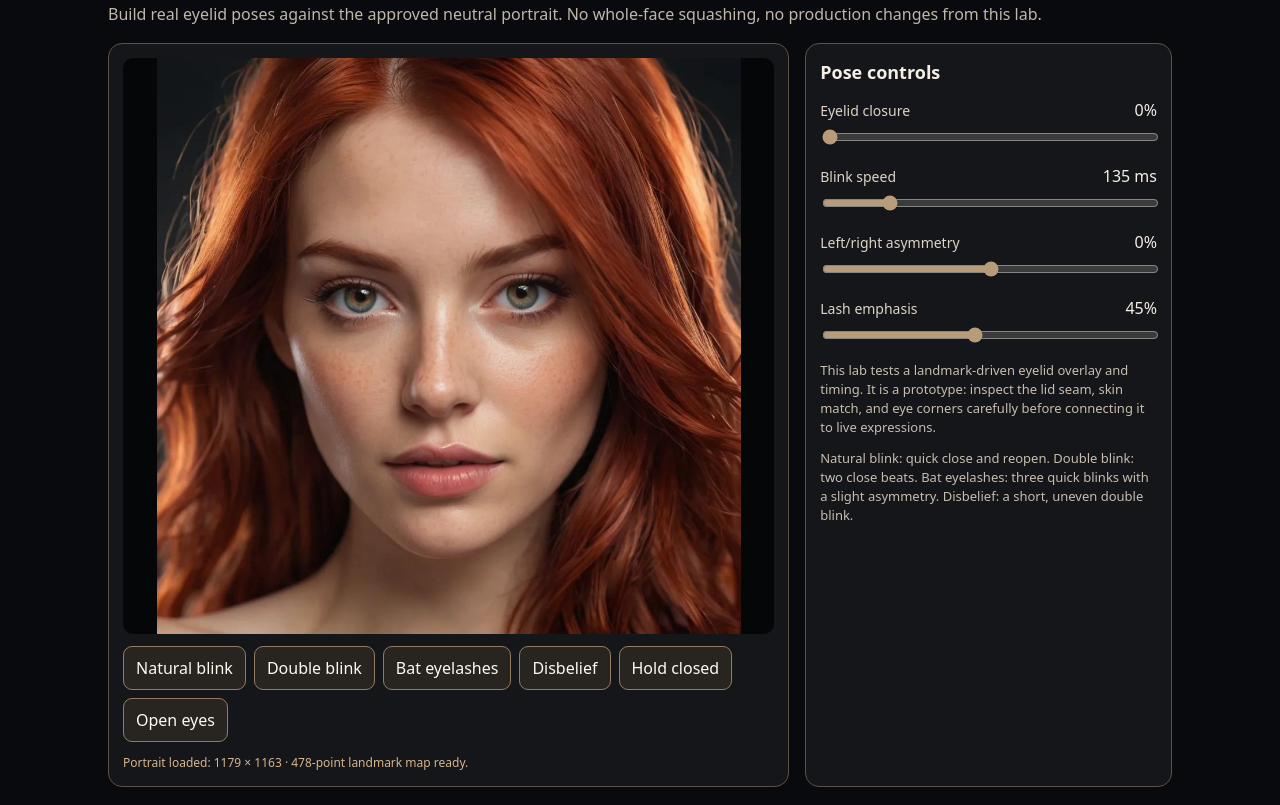
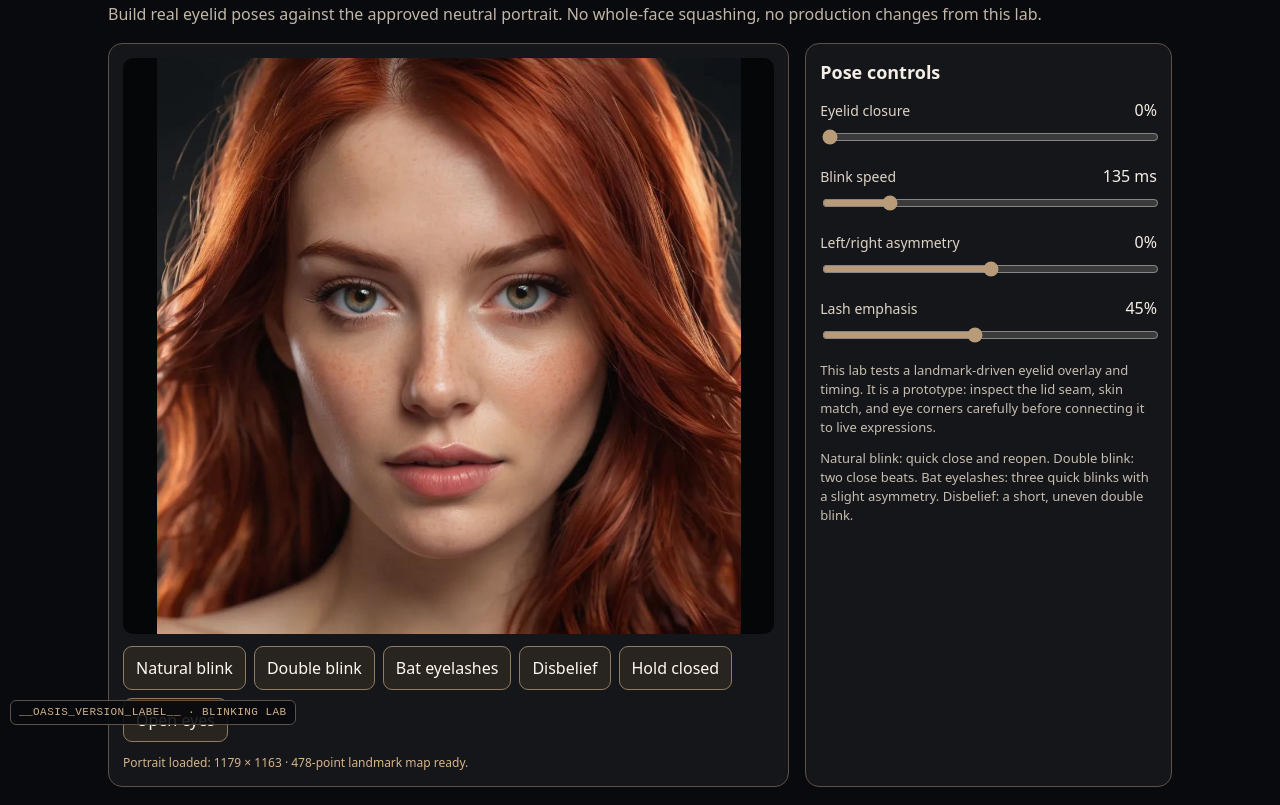
Before and after one commit to emptychair1/hallorans-oasis, a website built with Vite: page blinking-lab.html in a window 1280 px wide. Shown: the part 67-872 px from the top of the page. Built offline with nearby package versions, Linux system fonts and the light colour scheme.

Commit message:
Add visible automatic build version to Blinking Lab

```diff
--- a/blinking-lab.html
+++ b/blinking-lab.html
@@ -2,6 +2,10 @@
 <html lang="en"><head><meta charset="UTF-8"><meta name="viewport" content="width=device-width,initial-scale=1,viewport-fit=cover"><title>Piper Blinking Lab</title>
 <style>
 :root{color-scheme:dark;font-family:system-ui,sans-serif;background:#090a0d;color:#f4eee6}*{box-sizing:border-box}body{margin:0;padding:18px;max-width:1100px;margin-inline:auto}.top{display:flex;align-items:center;justify-content:space-between;gap:12px;flex-wrap:wrap}h1{font-size:clamp(22px,4vw,34px);margin:0}.sub{color:#c1b6a8;margin:6px 0 18px}.layout{display:grid;grid-template-columns:minmax(0,1.3fr) minmax(260px,.7fr);gap:16px}.panel{background:#151619;border:1px solid #5e5145;border-radius:14px;padding:14px}.stage{display:grid;place-items:center;min-height:420px;background:#050607;border-radius:10px;overflow:hidden}canvas{display:block;width:100%;height:auto;max-height:72vh;object-fit:contain}button{background:#282521;color:#fff8ef;border:1px solid #927b60;border-radius:9px;padding:10px 12px;font:inherit;cursor:pointer}button:active{transform:translateY(1px)}.buttons{display:flex;flex-wrap:wrap;gap:8px;margin:12px 0}.row{display:flex;align-items:center;justify-content:space-between;gap:10px;margin:15px 0 6px}label{font-size:14px;color:#ded3c6}input[type=range]{width:100%;accent-color:#b89b78}.note{font-size:13px;line-height:1.45;color:#c7bdb1}.status{font-size:12px;color:#d5b58c;min-height:18px;margin-top:10px}@media(max-width:760px){body{padding:12px}.layout{grid-template-columns:1fr}.stage{min-height:300px}}
-</style></head><body><header class="top"><h1>BLINKING LAB</h1><span style="color:#d0b18a;font-size:12px">HALLORAN'S OASIS · EXPERIMENTAL</span></header><p class="sub">Build real eyelid poses against the approved neutral portrait. No whole-face squashing, no production changes from this lab.</p>
+</style><style>
+#oasis-build-version{position:fixed;left:10px;bottom:8px;z-index:9999;padding:5px 8px;border:1px solid #5e5145;border-radius:6px;background:rgba(9,10,13,.88);color:#d0b18a;font:11px/1.2 ui-monospace,monospace;letter-spacing:.04em;pointer-events:none}
+</style>
+</head><body><header class="top"><h1>BLINKING LAB</h1><span style="color:#d0b18a;font-size:12px">HALLORAN'S OASIS · EXPERIMENTAL</span></header><p class="sub">Build real eyelid poses against the approved neutral portrait. No whole-face squashing, no production changes from this lab.</p>
 <div class="layout"><section class="panel"><div class="stage"><canvas id="face" width="1179" height="1163" aria-label="Portrait blink preview"></canvas></div><div class="buttons"><button data-action="normal">Natural blink</button><button data-action="double">Double blink</button><button data-action="bat">Bat eyelashes</button><button data-action="disbelief">Disbelief</button><button data-action="hold">Hold closed</button><button data-action="open">Open eyes</button></div><div id="status" class="status">Loading approved portrait and landmark map…</div></section>
-<aside class="panel"><h2 style="font-size:18px;margin-top:2px">Pose controls</h2><div class="row"><label for="closure">Eyelid closure</label><output id="closureOut">0%</output></div><input id="closure" type="range" min="0" max="100" value="0"><div class="row"><label for="speed">Blink speed</label><output id="speedOut">135 ms</output></div><input id="speed" type="range" min="70" max="420" step="5" value="135"><div class="row"><label for="asym">Left/right asymmetry</label><output id="asymOut">0%</output></div><input id="asym" type="range" min="-35" max="35" value="0"><div class="row"><label for="lashes">Lash emphasis</label><output id="lashesOut">45%</output></div><input id="lashes" type="range" min="0" max="100" value="45"><p class="note">This lab tests a landmark-driven eyelid overlay and timing. It is a prototype: inspect the lid seam, skin match, and eye corners carefully before connecting it to live expressions.</p><p class="note">Natural blink: quick close and reopen. Double blink: two close beats. Bat eyelashes: three quick blinks with a slight asymmetry. Disbelief: a short, uneven double blink.</p></aside></div><script type="module" src="/src/blinking-lab.ts"></script></body></html>
+<aside class="panel"><h2 style="font-size:18px;margin-top:2px">Pose controls</h2><div class="row"><label for="closure">Eyelid closure</label><output id="closureOut">0%</output></div><input id="closure" type="range" min="0" max="100" value="0"><div class="row"><label for="speed">Blink speed</label><output id="speedOut">135 ms</output></div><input id="speed" type="range" min="70" max="420" step="5" value="135"><div class="row"><label for="asym">Left/right asymmetry</label><output id="asymOut">0%</output></div><input id="asym" type="range" min="-35" max="35" value="0"><div class="row"><label for="lashes">Lash emphasis</label><output id="lashesOut">45%</output></div><input id="lashes" type="range" min="0" max="100" value="45"><p class="note">This lab tests a landmark-driven eyelid overlay and timing. It is a prototype: inspect the lid seam, skin match, and eye corners carefully before connecting it to live expressions.</p><p class="note">Natural blink: quick close and reopen. Double blink: two close beats. Bat eyelashes: three quick blinks with a slight asymmetry. Disbelief: a short, uneven double blink.</p></aside></div><script type="module" src="/src/blinking-lab.ts"></script><div id="oasis-build-version">__OASIS_VERSION_LABEL__ · BLINKING LAB</div>
+</body></html>
```
